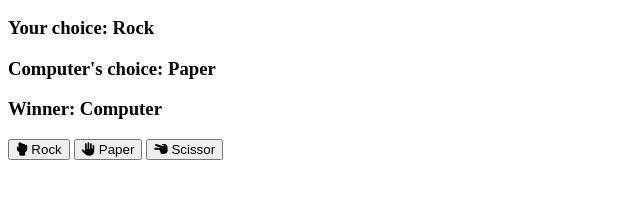
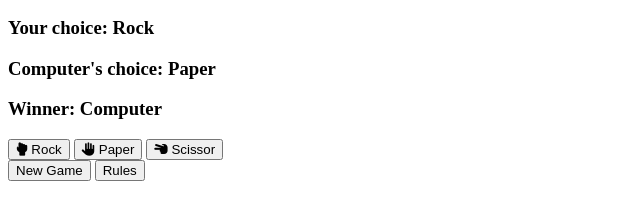
Before and after one commit to jonatasthome07/RockPaperScissor-JS, a plain HTML site: page index.html in a window 1280 px wide. Shown: the part 110-330 px from the top of the page, without its empty margins (0-640 px from the left). Drawn offline with Linux system fonts and the light colour scheme.

Commit message:
New game and rules buttom added in HTML

```diff
--- a/index.html
+++ b/index.html
@@ -31,6 +31,10 @@
                 Scissor
             </button>
         </div>
+        <div class="footer">
+            <button id="restart-game">New Game</button>
+            <button id ="rules">Rules</button>
+        </div>
     </div>
 </body>
 </html>
```
